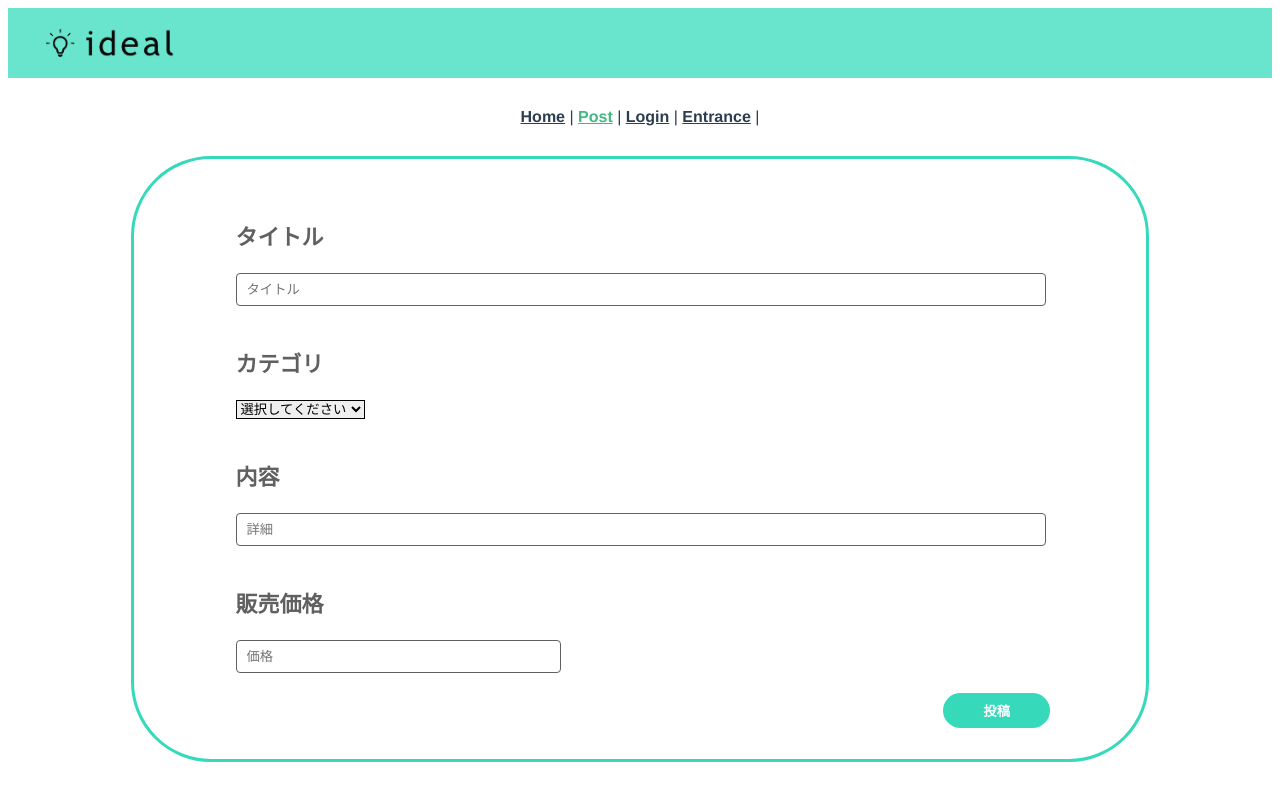
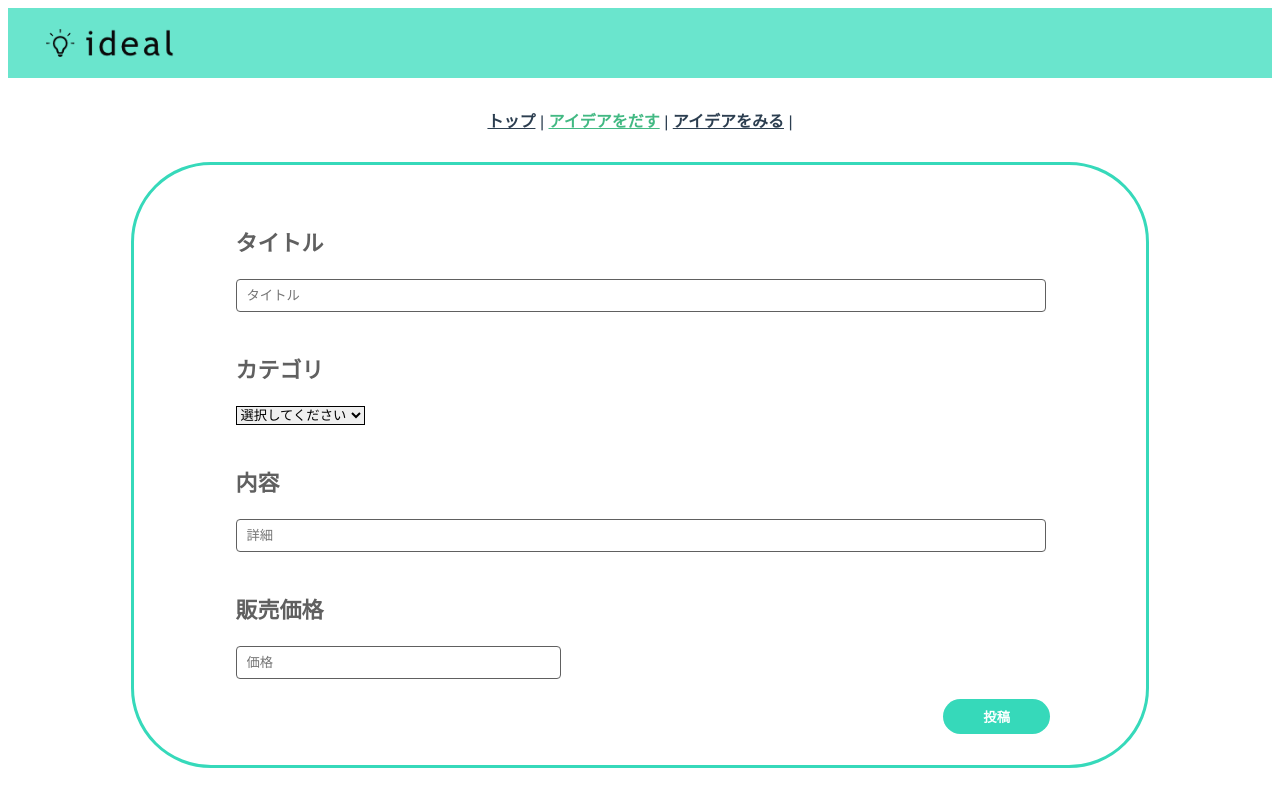
Before and after one commit to sisosyunya/ideal, a Vue app: page /post in a window 1280 px wide. Shown: the top 806 px of the page. Built offline with nearby package versions, Linux system fonts and the light colour scheme.

Commit message:
アポロチョコレート

```diff
--- a/src/router/index.js
+++ b/src/router/index.js
@@ -1,16 +1,15 @@
 import { createRouter, createWebHistory } from 'vue-router'
+import Entrance from "../views/Entrance.vue"
 import Home from '../views/Home.vue'
 import Post from "../views/Post.vue"
 
-import Login from "../views/Login.vue"
 
-import Entrance from "../views/Entrance.vue"
 
 const routes = [
   {
-    path: '/',
-    name: 'Home',
-    component: Home
+    path: "/",
+    name: "Entrance",
+    component: Entrance
   },
   {
     path: '/post',
@@ -18,14 +17,9 @@ const routes = [
     component: Post
   },
   {
-    path: "/login",
-    name: "Login",
-    component: Login
-  },
-  {
-    path: "/entrance",
-    name: "Entrance",
-    component: Entrance
+    path: '/home',
+    name: 'Home',
+    component: Home
   }
 ]
 
--- a/src/views/Entrance.vue
+++ b/src/views/Entrance.vue
@@ -6,12 +6,14 @@
     <div class="back">
          <router-link to="/post">
             <div class="back-left">
-                <img class="dasu" onclick="goClick()" src="../assets/idea_dasu.png" />
+                <img class="dasu"  src="../assets/idea_dasu.png" />
+                <!-- onclick="goClick()" -->
             </div>
         </router-link>
-         <router-link to="/">
+         <router-link to="/home">
             <div class="back-right">
-                <img class="miru" onclick="goClick()" src="../assets/idea_miru.png" />
+                <img class="miru"  src="../assets/idea_miru.png" />
+                <!-- onclick="goClick()" -->
             </div>
         </router-link>
     </div>
--- a/src/views/Home.vue
+++ b/src/views/Home.vue
@@ -3,10 +3,9 @@
     <img class="icon" src="../assets/icon.png" />
   </div>
   <div id="nav">
-    <router-link to="/">Home</router-link> |
-    <router-link to="/post">Post</router-link> |
-    <router-link to="/login">Login</router-link> |
-    <router-link to="/entrance">Entrance</router-link> |
+    <router-link to="/">トップ</router-link> |
+    <router-link to="/home">アイデアをだす</router-link> |
+    <router-link to="/post">アイデアをみる</router-link> |
   </div>
   <div class="container">
     <v-card v-for="(idea, i) in ideas" :key="i" :idea="idea" />
@@ -19,7 +18,7 @@ import { db } from "../main"
 import VCard from "../components/VCard.vue"
 
 export default {
-  name: 'Test',
+  name: 'Home',
   components: {
     VCard
   },
--- a/src/views/Login.vue
+++ /dev/null
@@ -1,39 +0,0 @@
-<template>
-  <div class="atama">
-    <img class="icon" src="../assets/icon.png" />
-  </div>
-  <div id="nav">
-    <router-link to="/">Home</router-link> |
-    <router-link to="/post">Post</router-link> |
-    <router-link to="/login">Login</router-link> |
-    <router-link to="/entrance">Entrance</router-link> |
-  </div>
-    <form v-on:submit.prevent="doLogin">
-        <label>User ID</label>
-        <input type="text" placeholder="customer id" v-model="user.userId" />
-        <label>Password</label>
-        <input type=password placeholder=password v-model="user.password" />
-        <button type="submit">Sign In</button>
-    </form>
-    <div class="login">
-
-        </div>
-</template>
-<script>
-export default {
-  data() {
-    return {
-      user: {}
-    };
-  },
-  methods: {
-    doLogin() {
-      this.$store.dispatch("auth", {
-        userId: this.user.userId,
-        userToken: 'dummy token'
-      });
-      this.$router.push(this.$route.query.redirect);
-    }
-  }
-};
-</script>
--- a/src/views/Post.vue
+++ b/src/views/Post.vue
@@ -5,10 +5,10 @@
     <img class="icon" src="../assets/icon.png" />
   </div>
   <div id="nav">
-    <router-link to="/">Home</router-link> |
-    <router-link to="/post">Post</router-link> |
-    <router-link to="/login">Login</router-link> |
-    <router-link to="/entrance">Entrance</router-link> |
+
+    <router-link to="/">トップ</router-link> |
+    <router-link to="/post">アイデアをだす</router-link> |
+    <router-link to="/home">アイデアをみる</router-link> |
   </div>
     <div class="post">
       <div class="space"></div>
```
Also changed, not shown: 1 other file (tests, documents, lock files or other folders).
